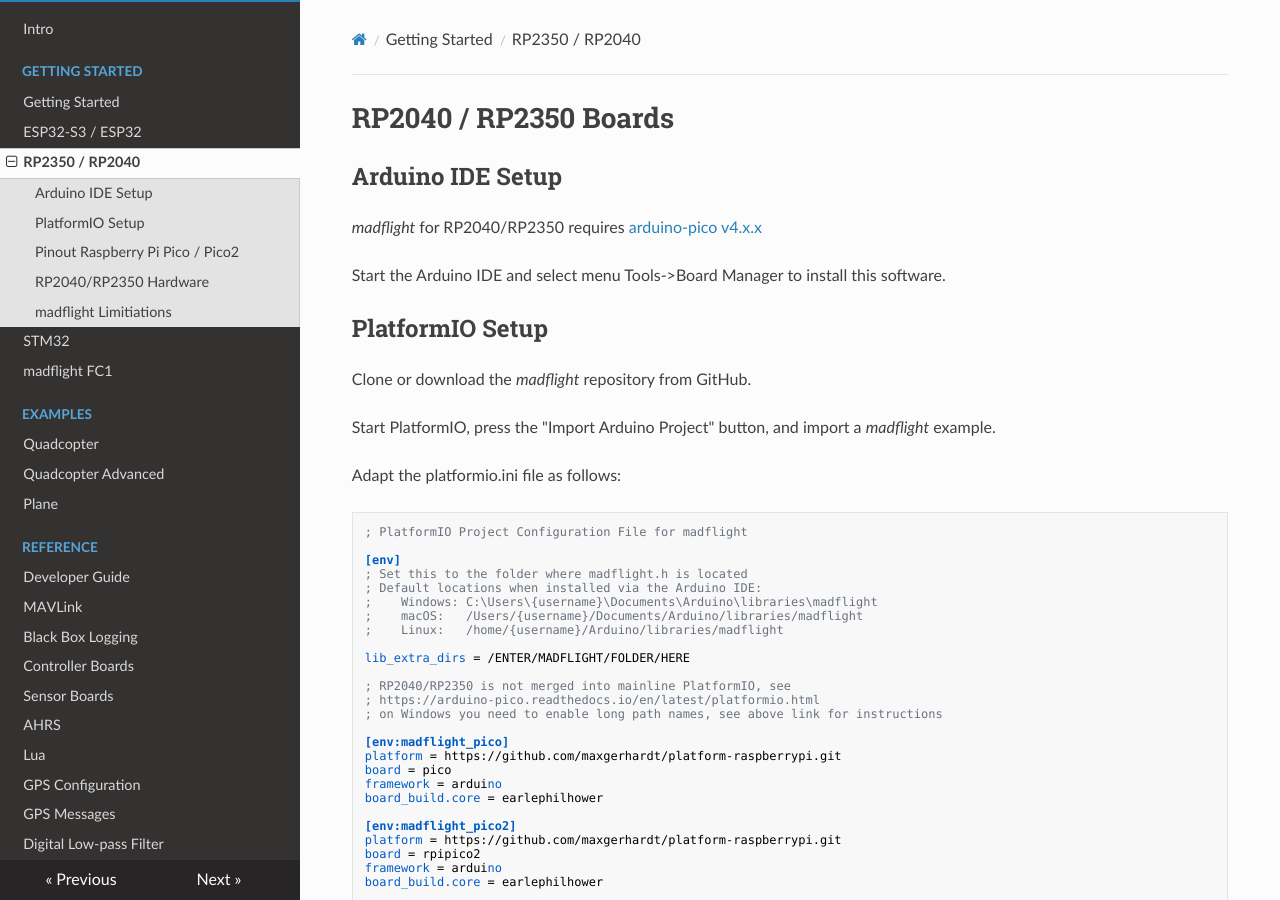
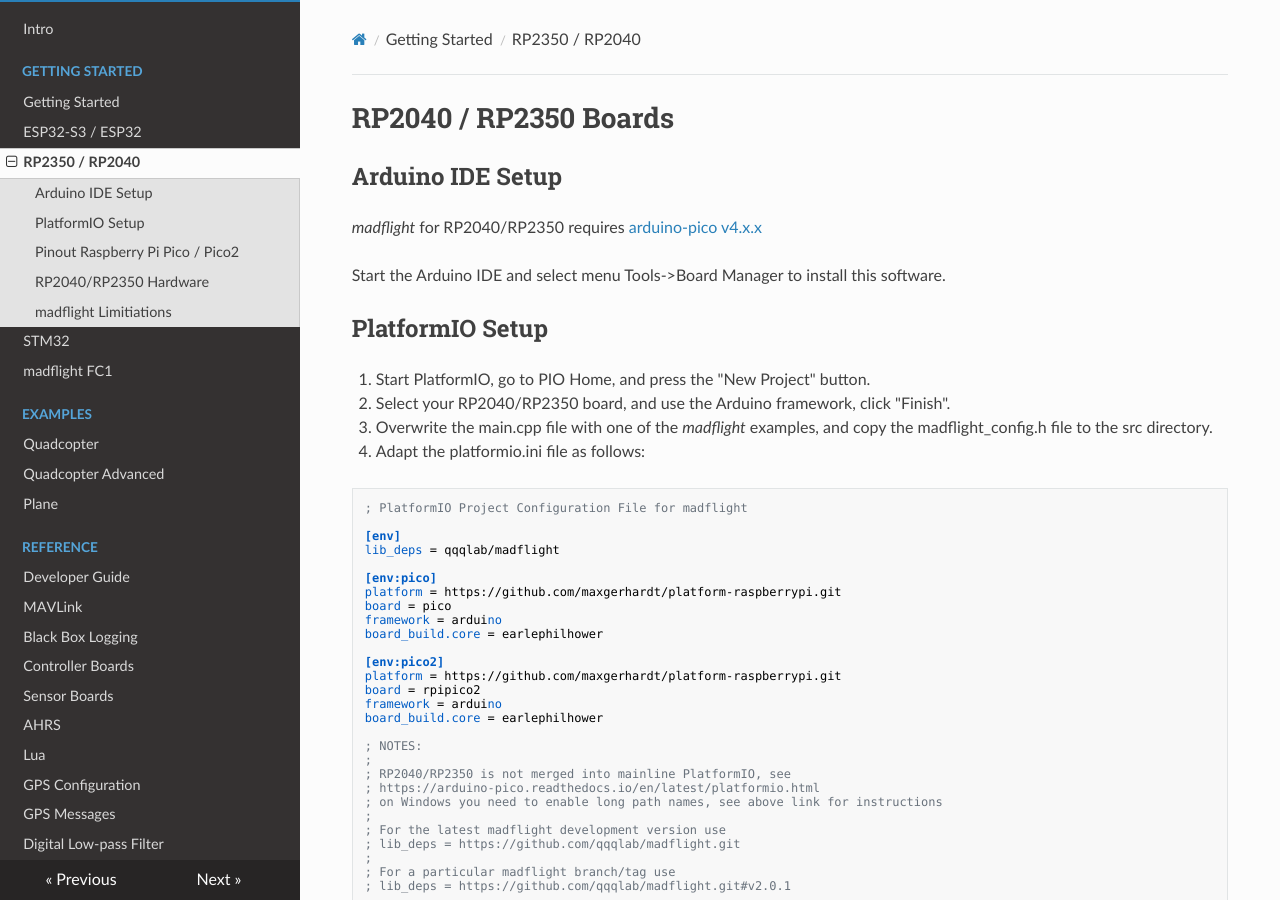
Before and after one commit to qqqlab/madflight-docs, an MkDocs documentation site: the page built from docs/Board-RP2040.md, in a window 1280 px wide and 900 px high. Built offline with MkDocs 1.6.1, drawn with Linux system fonts in a browser that asks for light colours; nearby versions of some CDN libraries.

Commit message:
Update Board-RP2040.md

````diff
--- a/docs/Board-RP2040.md
+++ b/docs/Board-RP2040.md
@@ -8,39 +8,43 @@
 
 ## PlatformIO Setup
 
-Clone or download the _madflight_ repository from GitHub.
+1. Start PlatformIO, go to PIO Home, and press the "New Project" button.
 
-Start PlatformIO, press the "Import Arduino Project" button, and import a _madflight_ example.
+2. Select your RP2040/RP2350 board, and use the Arduino framework, click "Finish".
 
-Adapt the platformio.ini file as follows:
+3. Overwrite the main.cpp file with one of the _madflight_ examples, and copy the madflight_config.h file to the src directory.
+
+4. Adapt the platformio.ini file as follows:
 
 ```ini
 ; PlatformIO Project Configuration File for madflight
 
 [env]
-; Set this to the folder where madflight.h is located
-; Default locations when installed via the Arduino IDE:
-;    Windows: C:\Users\{username}\Documents\Arduino\libraries\madflight
-;    macOS:   /Users/{username}/Documents/Arduino/libraries/madflight
-;    Linux:   /home/{username}/Arduino/libraries/madflight
+lib_deps = qqqlab/madflight
 
-lib_extra_dirs = /ENTER/MADFLIGHT/FOLDER/HERE
-
-; RP2040/RP2350 is not merged into mainline PlatformIO, see
-; https://arduino-pico.readthedocs.io/en/latest/platformio.html
-; on Windows you need to enable long path names, see above link for instructions
-
-[env:madflight_pico]
+[env:pico]
 platform = https://github.com/maxgerhardt/platform-raspberrypi.git
 board = pico
 framework = arduino
 board_build.core = earlephilhower
 
-[env:madflight_pico2]
+[env:pico2]
 platform = https://github.com/maxgerhardt/platform-raspberrypi.git
 board = rpipico2
 framework = arduino
 board_build.core = earlephilhower
+
+; NOTES:
+;
+; RP2040/RP2350 is not merged into mainline PlatformIO, see
+; https://arduino-pico.readthedocs.io/en/latest/platformio.html
+; on Windows you need to enable long path names, see above link for instructions
+;
+; For the latest madflight development version use
+; lib_deps = https://github.com/qqqlab/madflight.git
+;
+; For a particular madflight branch/tag use
+; lib_deps = https://github.com/qqqlab/madflight.git#v2.0.1
 ```
 
 ## Pinout Raspberry Pi Pico / Pico2
````
